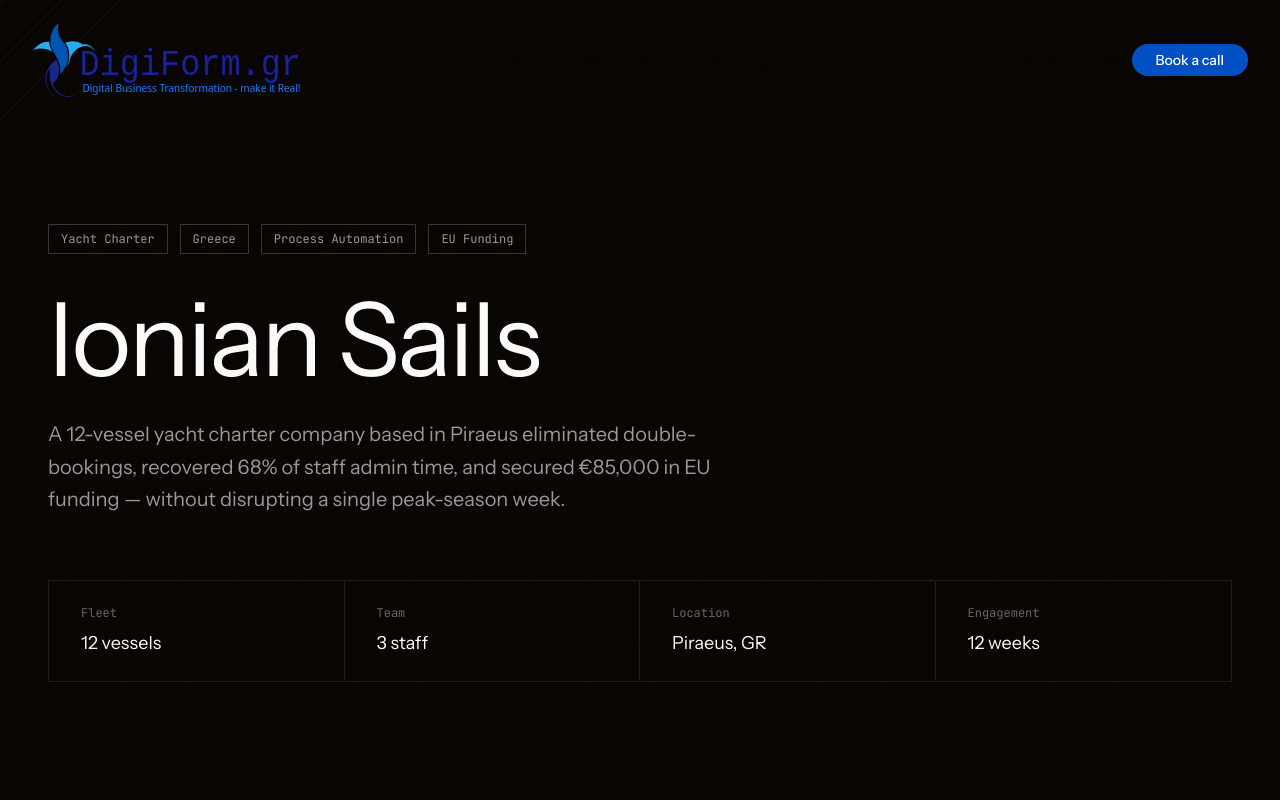
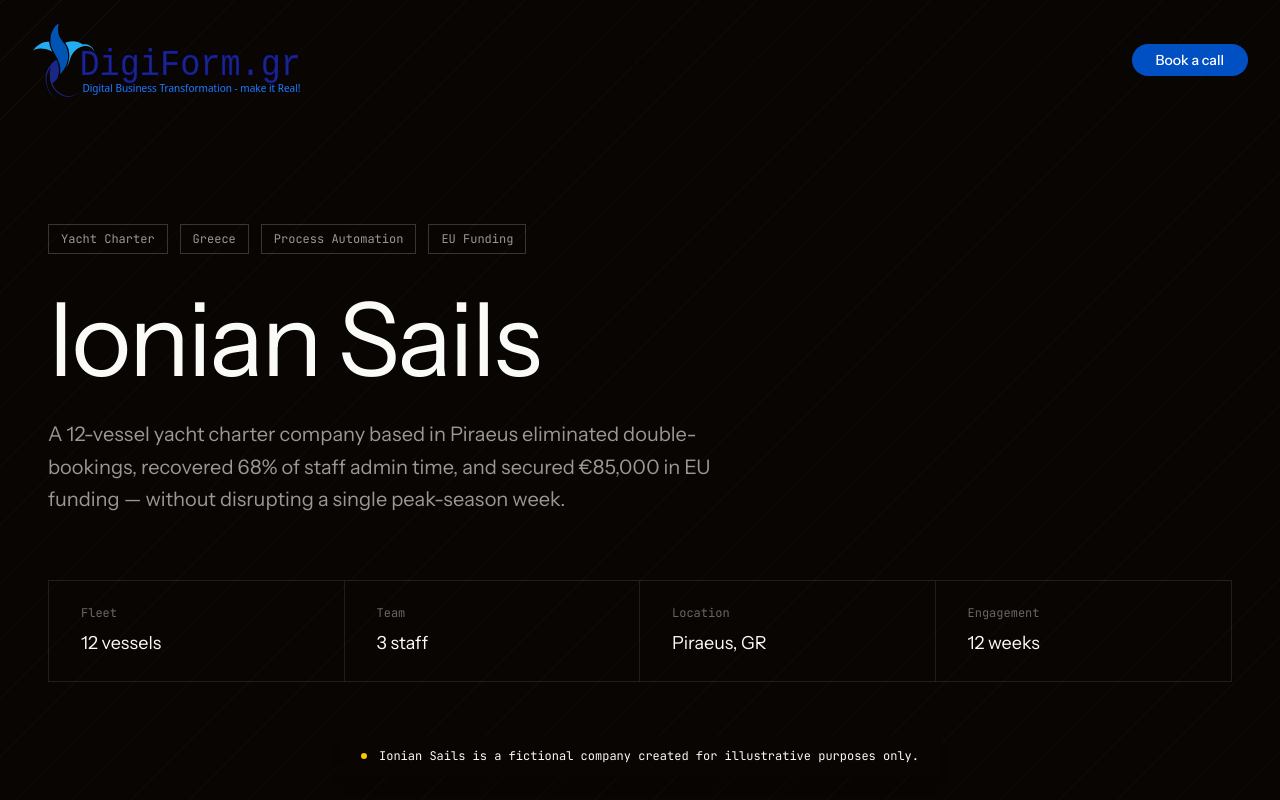
Before and after one commit to digiformation/claude-digiform, a Next.js app: page /case-studies/ionian-sails in a window 1280 px wide. Shown: the top 800 px of the page. Built offline with nearby package versions, Linux system fonts and the light colour scheme.

Commit message:
Add fictional disclaimer to Ionian Sails case study

```diff
--- a/app/case-studies/ionian-sails/page.tsx
+++ b/app/case-studies/ionian-sails/page.tsx
@@ -90,10 +90,18 @@ const results = [
   { value: "0", label: "double-bookings since launch" },
 ];
 
-export default function AegeanSailsCaseStudy() {
+export default function IonianSailsCaseStudy() {
   return (
     <main className="relative min-h-screen overflow-x-hidden">
       <Navigation />
+
+      {/* Fictional disclaimer */}
+      <div className="fixed bottom-6 left-1/2 -translate-x-1/2 z-50">
+        <div className="bg-foreground text-background text-xs font-mono px-5 py-3 flex items-center gap-3 shadow-lg">
+          <span className="w-1.5 h-1.5 rounded-full bg-yellow-400 shrink-0" />
+          Ionian Sails is a fictional company created for illustrative purposes only.
+        </div>
+      </div>
 
       {/* Hero */}
       <section className="relative pt-48 pb-24 lg:pt-56 lg:pb-32 bg-foreground text-background overflow-hidden">
--- a/app/case-studies/page.tsx
+++ b/app/case-studies/page.tsx
@@ -15,6 +15,7 @@ const caseStudies = [
     ],
     href: "/case-studies/ionian-sails",
     tags: ["Process Automation", "EU Funding", "CRM"],
+    fictional: true,
   },
 ];
 
@@ -69,6 +70,11 @@ export default function CaseStudiesPage() {
                         {tag}
                       </span>
                     ))}
+                    {study.fictional && (
+                      <span className="text-xs font-mono px-3 py-1 border border-yellow-400/40 text-yellow-600">
+                        Fictional
+                      </span>
+                    )}
                   </div>
                 </div>
 
```
